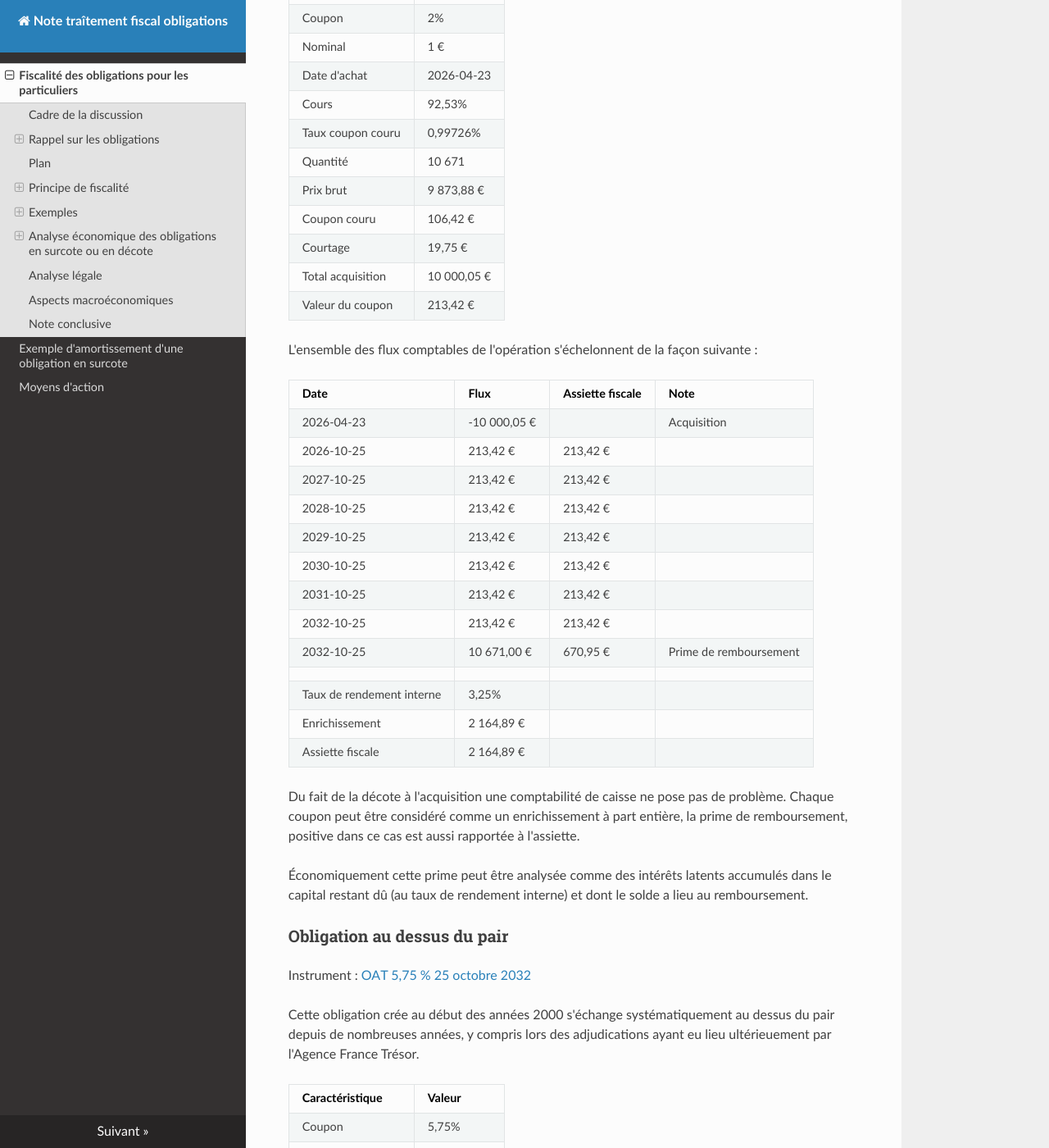
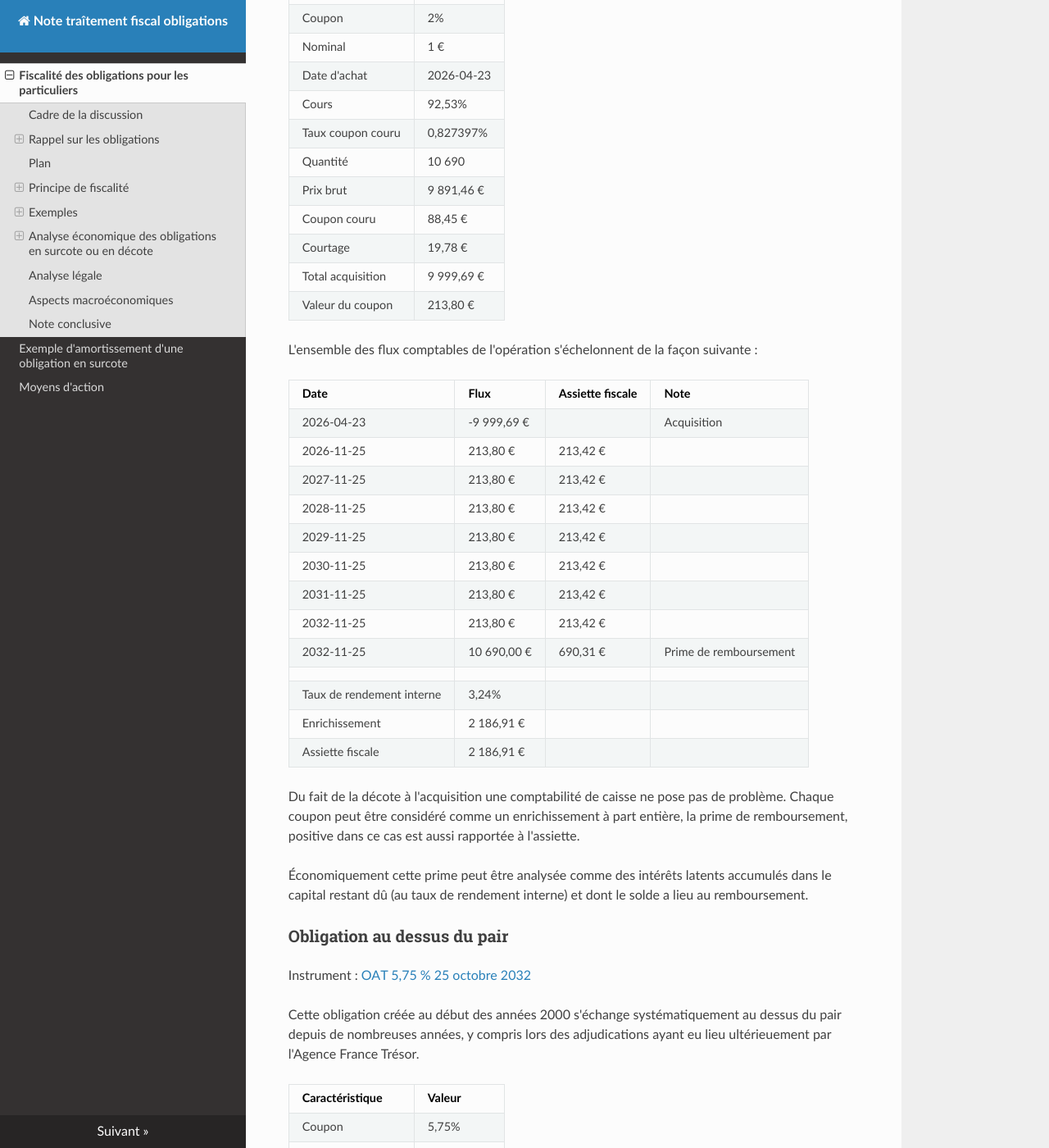
Before and after one commit to ConscritNeuneu/note-traitement-fiscal-obligations, an MkDocs documentation site: the page built from docs/note_fiscalisation_obligations.md, in a window 1280 px wide and 1400 px high, scrolled down 4188 px. Shown: the whole window at 82% size. Built offline with MkDocs 1.6.1, drawn with Linux system fonts in a browser that asks for light colours; nearby versions of some CDN libraries.

Commit message:
Ajustement de l'OAT 2% 25 nov 35

```diff
--- a/docs/note_fiscalisation_obligations.md
+++ b/docs/note_fiscalisation_obligations.md
@@ -190,7 +190,7 @@ globalité sera calculé et comparé à l'assiette fiscale.
 
 ### Obligation sous le pair
 
-Instrument : [OAT 2,00 % 25 novembre 2032](https://www.aft.gouv.fr/fr/titre/fr0000187635)
+Instrument : [OAT 2,00 % 25 novembre 2032](https://www.aft.gouv.fr/fr/titre/fr001400bkz3)
 
 | Caractéristique | Valeur |
 | --------------- | ------ |
@@ -198,13 +198,13 @@ Instrument : [OAT 2,00 % 25 novembre 2032](https://www.aft.gouv.fr/fr/titre/fr00
 | Nominal | 1 € |
 | Date d'achat | 2026-04-23 |
 | Cours | 92,53% |
-| Taux coupon couru | 0,99726% |
-| Quantité | 10 671 |
-| Prix brut | 9 873,88 € |
-| Coupon couru | 106,42 € |
-| Courtage | 19,75 € |
-| Total acquisition | 10 000,05 € |
-| Valeur du coupon | 213,42 € |
+| Taux coupon couru | 0,827397% |
+| Quantité | 10 690 |
+| Prix brut | 9 891,46 € |
+| Coupon couru | 88,45 € |
+| Courtage | 19,78 € |
+| Total acquisition | 9 999,69 € |
+| Valeur du coupon | 213,80 € |
 
 
 L'ensemble des flux comptables de l'opération s'échelonnent de la façon
@@ -212,19 +212,19 @@ suivante :
 
 | Date | Flux | Assiette fiscale | Note |
 | ---- | ---- | ---------------- | ---- |
-| 2026-04-23 | -10 000,05 € || Acquisition |
-| 2026-10-25 | 213,42 € | 213,42 € ||
-| 2027-10-25 | 213,42 € | 213,42 € ||
-| 2028-10-25 | 213,42 € | 213,42 € ||
-| 2029-10-25 | 213,42 € | 213,42 € ||
-| 2030-10-25 | 213,42 € | 213,42 € ||
-| 2031-10-25 | 213,42 € | 213,42 € ||
-| 2032-10-25 | 213,42 € | 213,42 € ||
-| 2032-10-25 | 10 671,00 € | 670,95 € | Prime de remboursement |
+| 2026-04-23 | -9 999,69 € || Acquisition |
+| 2026-11-25 | 213,80 € | 213,42 € ||
+| 2027-11-25 | 213,80 € | 213,42 € ||
+| 2028-11-25 | 213,80 € | 213,42 € ||
+| 2029-11-25 | 213,80 € | 213,42 € ||
+| 2030-11-25 | 213,80 € | 213,42 € ||
+| 2031-11-25 | 213,80 € | 213,42 € ||
+| 2032-11-25 | 213,80 € | 213,42 € ||
+| 2032-11-25 | 10 690,00 € | 690,31 € | Prime de remboursement |
 |||||
-| Taux de rendement interne | 3,25% |||
-| Enrichissement | 2 164,89 € |||
-| Assiette fiscale | 2 164,89 € |||
+| Taux de rendement interne | 3,24% |||
+| Enrichissement | 2 186,91 € |||
+| Assiette fiscale | 2 186,91 € |||
 
 
 Du fait de la décote à l'acquisition une comptabilité de caisse ne pose pas
@@ -239,7 +239,7 @@ le capital restant dû (au taux de rendement interne) et dont le solde a lieu au
 
 Instrument : [OAT 5,75 % 25 octobre 2032](https://www.aft.gouv.fr/fr/titre/fr0000187635)
 
-Cette obligation crée au début des années 2000 s'échange systématiquement
+Cette obligation créée au début des années 2000 s'échange systématiquement
 au dessus du pair depuis de nombreuses années, y compris lors des
 adjudications ayant eu lieu ultérieuement par l'Agence France Trésor.
 
```
